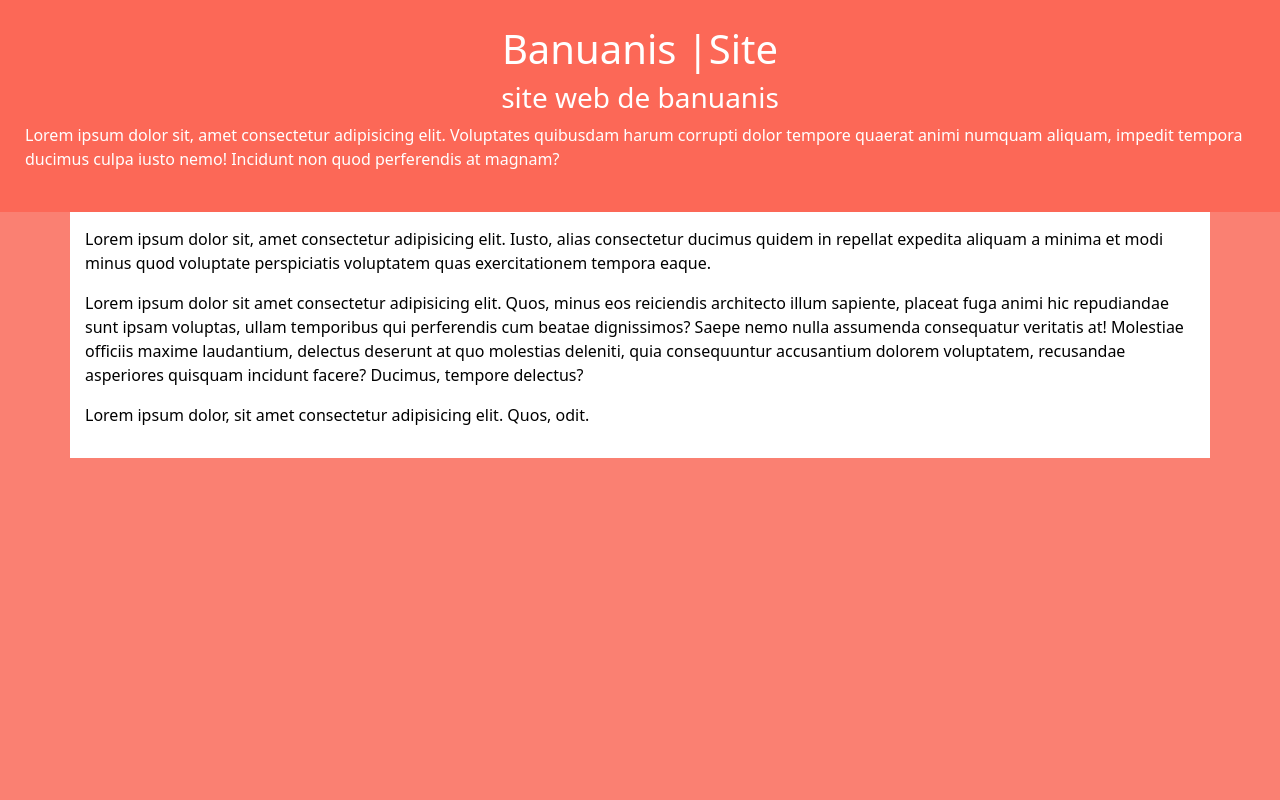
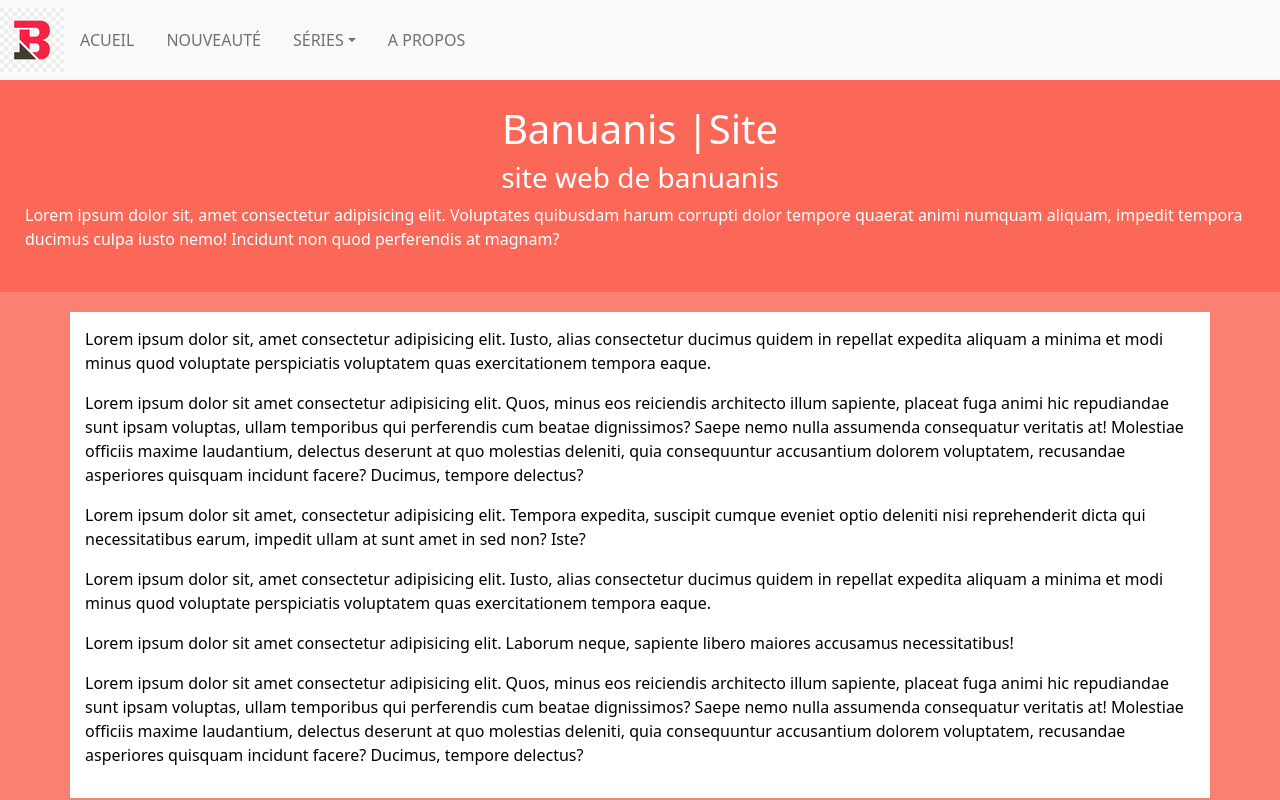
Before and after one commit to Banuanis/Banuanis.github.io, a plain HTML site: page index.html in a window 1280 px wide. Drawn offline with nearby package versions, Linux system fonts and the light colour scheme.

Commit message:
version avec la navbar

```diff
--- a/index.html
+++ b/index.html
@@ -4,9 +4,9 @@
         <!-- bootstrap -->
         <script src="https://ajax.googleapis.com/ajax/libs/jquery/1.12.4/jquery.min.js"></script>
         <link href="https://cdn.jsdelivr.net/npm/bootstrap@5.0.0-beta3/dist/css/bootstrap.min.css" rel="stylesheet" integrity="sha384-eOJMYsd53ii+scO/bJGFsiCZc+5NDVN2yr8+0RDqr0Ql0h+rP48ckxlpbzKgwra6" crossorigin="anonymous">
-        <script src="https://cdn.jsdelivr.net/npm/bootstrap@5.0.0-beta3/dist/js/bootstrap.bundle.min.js" integrity="sha384-JEW9xMcG8R+pH31jmWH6WWP0WintQrMb4s7ZOdauHnUtxwoG2vI5DkLtS3qm9Ekf" crossorigin="anonymous"></script>
 
         <!--  -->
+        <link rel="icon" type="image/png" sizes="16x16" href="images/B-logo.ico">
         <meta charset="UTF-8">
         <meta http-equiv="X-UA-Compatible" content="IE=edge">
         <meta name="viewport" content="width=device-width, initial-scale=1.0">
@@ -15,6 +15,31 @@
     </head>
     <body>
         <!-- le corp du site -->
+
+        <!-- navigation -->
+        <section id="navigation">
+            <nav class="navbar navbar-expand-md navbar-light bg-light">
+                <img src="images/B-logo.ico" alt="">
+                <ul class="navbar-nav">
+                    <li class="nav-item"><a class="nav-link text-uppercase px-3" href="#">Acueil</a></li>
+                    <li class="nav-item"><a class="nav-link text-uppercase px-3" href="#">Nouveauté</a></li>
+                    <li class="nav-item dropdown">
+                            <a class="nav-link text-uppercase px-3 dropdown-toggle" data-bs-toggle="dropdown" href="#">Séries</a>
+                        <div class="dropdown-menu">
+                            <a class="dropdown-item" href="#">projet 1</a>
+                            <a class="dropdown-item" href="#">projet 2</a>
+                            <a class="dropdown-item" href="#">projet 3</a>
+                        </div>
+
+
+
+                    </li>
+                    <li class="nav-item"><a class="nav-link text-uppercase px-3" href="#">A propos</a></li>
+                </ul>
+            </nav>
+        </section>
+
+        <!-- header -->
         <header>
             <div class="header">
                 <h1>Banuanis |Site</h1>
@@ -23,11 +48,22 @@
             <p>Lorem ipsum dolor sit, amet consectetur adipisicing elit. Voluptates quibusdam harum corrupti dolor tempore quaerat animi numquam aliquam, impedit tempora ducimus culpa iusto nemo! Incidunt non quod perferendis at magnam?</p>
         </header>
 
-        <div class="container">
-            <p class="in-cont">Lorem ipsum dolor sit, amet consectetur adipisicing elit. Iusto, alias consectetur ducimus quidem in repellat expedita aliquam a minima et modi minus quod voluptate perspiciatis voluptatem quas exercitationem tempora eaque.</p>
+        <!-- contenu -->
+        <div class="container contenu">
+            <p>Lorem ipsum dolor sit, amet consectetur adipisicing elit. Iusto, alias consectetur ducimus quidem in repellat expedita aliquam a minima et modi minus quod voluptate perspiciatis voluptatem quas exercitationem tempora eaque.</p>
             <p>Lorem ipsum dolor sit amet consectetur adipisicing elit. Quos, minus eos reiciendis architecto illum sapiente, placeat fuga animi hic repudiandae sunt ipsam voluptas, ullam temporibus qui perferendis cum beatae dignissimos? Saepe nemo nulla assumenda consequatur veritatis at! Molestiae officiis maxime laudantium, delectus deserunt at quo molestias deleniti, quia consequuntur accusantium dolorem voluptatem, recusandae asperiores quisquam incidunt facere? Ducimus, tempore delectus?</p>
-            <p>Lorem ipsum dolor, sit amet consectetur adipisicing elit. Quos, odit.</p>
+            <p>Lorem ipsum dolor sit amet, consectetur adipisicing elit. Tempora expedita, suscipit cumque eveniet optio deleniti nisi reprehenderit dicta qui necessitatibus earum, impedit ullam at sunt amet in sed non? Iste?</p>
+            <p>Lorem ipsum dolor sit, amet consectetur adipisicing elit. Iusto, alias consectetur ducimus quidem in repellat expedita aliquam a minima et modi minus quod voluptate perspiciatis voluptatem quas exercitationem tempora eaque.</p>
+            <p>Lorem ipsum dolor sit amet consectetur adipisicing elit. Laborum neque, sapiente libero maiores accusamus necessitatibus!</p>
+            <p>Lorem ipsum dolor sit amet consectetur adipisicing elit. Quos, minus eos reiciendis architecto illum sapiente, placeat fuga animi hic repudiandae sunt ipsam voluptas, ullam temporibus qui perferendis cum beatae dignissimos? Saepe nemo nulla assumenda consequatur veritatis at! Molestiae officiis maxime laudantium, delectus deserunt at quo molestias deleniti, quia consequuntur accusantium dolorem voluptatem, recusandae asperiores quisquam incidunt facere? Ducimus, tempore delectus?</p>
         </div>
+
+
+
+        <!-- script -->
         <script src="node.js"></script>
+
+        <script src="https://cdnjs.cloudflare.com/ajax/libs/popper.js/1.14.3/umd/popper.min.js" integrity="sha384-ZMP7rVo3mIykV+2+9J3UJ46jBk0WLaUAdn689aCwoqbBJiSnjAK/l8WvCWPIPm49" crossorigin="anonymous"></script>
+        <script src="https://cdn.jsdelivr.net/npm/bootstrap@5.0.0-beta3/dist/js/bootstrap.bundle.min.js" integrity="sha384-JEW9xMcG8R+pH31jmWH6WWP0WintQrMb4s7ZOdauHnUtxwoG2vI5DkLtS3qm9Ekf" crossorigin="anonymous"></script>
     </body>
     </html>
--- a/style.css
+++ b/style.css
@@ -19,3 +19,10 @@ body{
     color: black;
     padding: 15px;
 }
+.contenu{
+    margin-top: 20px;
+}
+img.center{
+    display: flex;
+    justify-content: center;
+}
```
Also changed, not shown: images/B-logo.ico (added), 1 other file.
